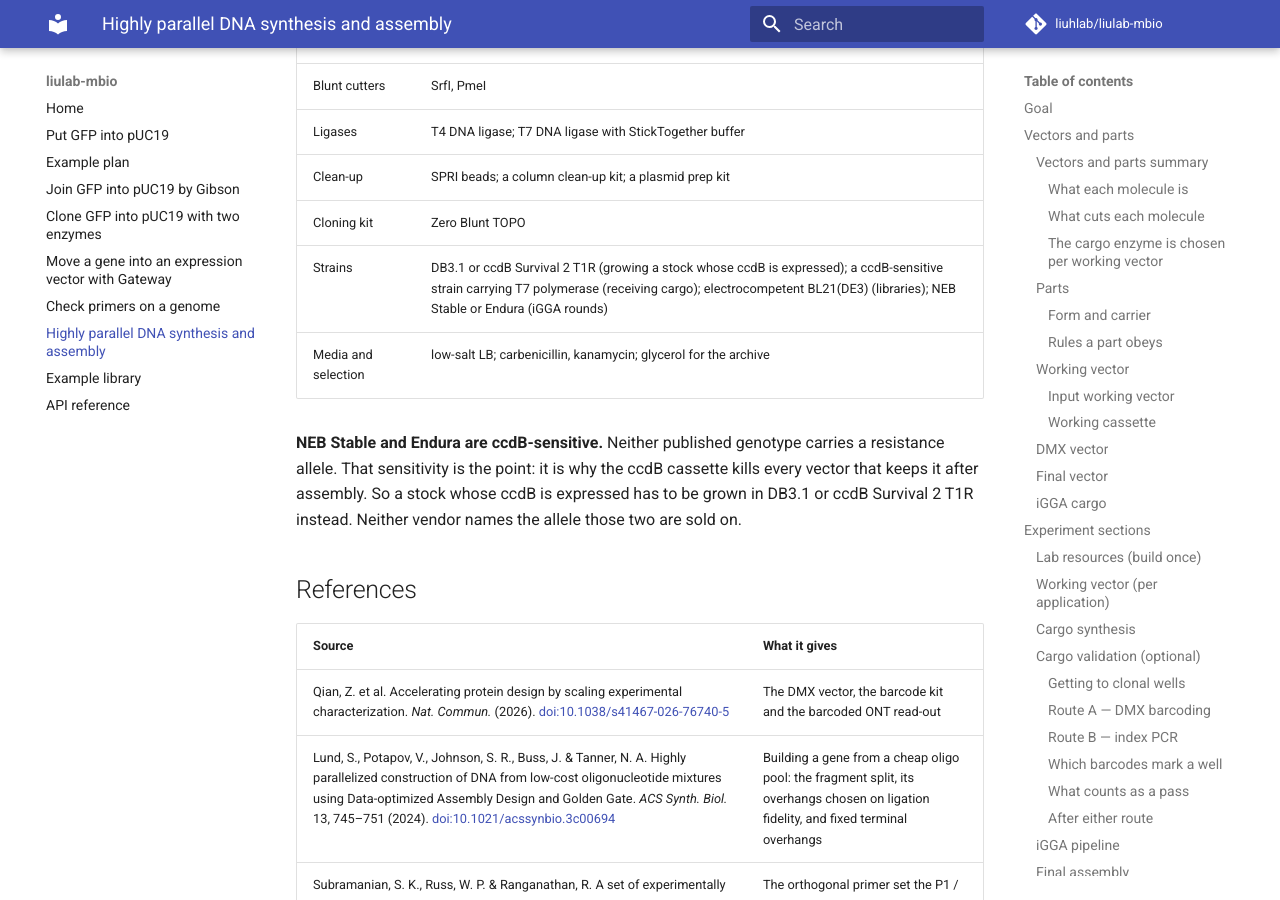
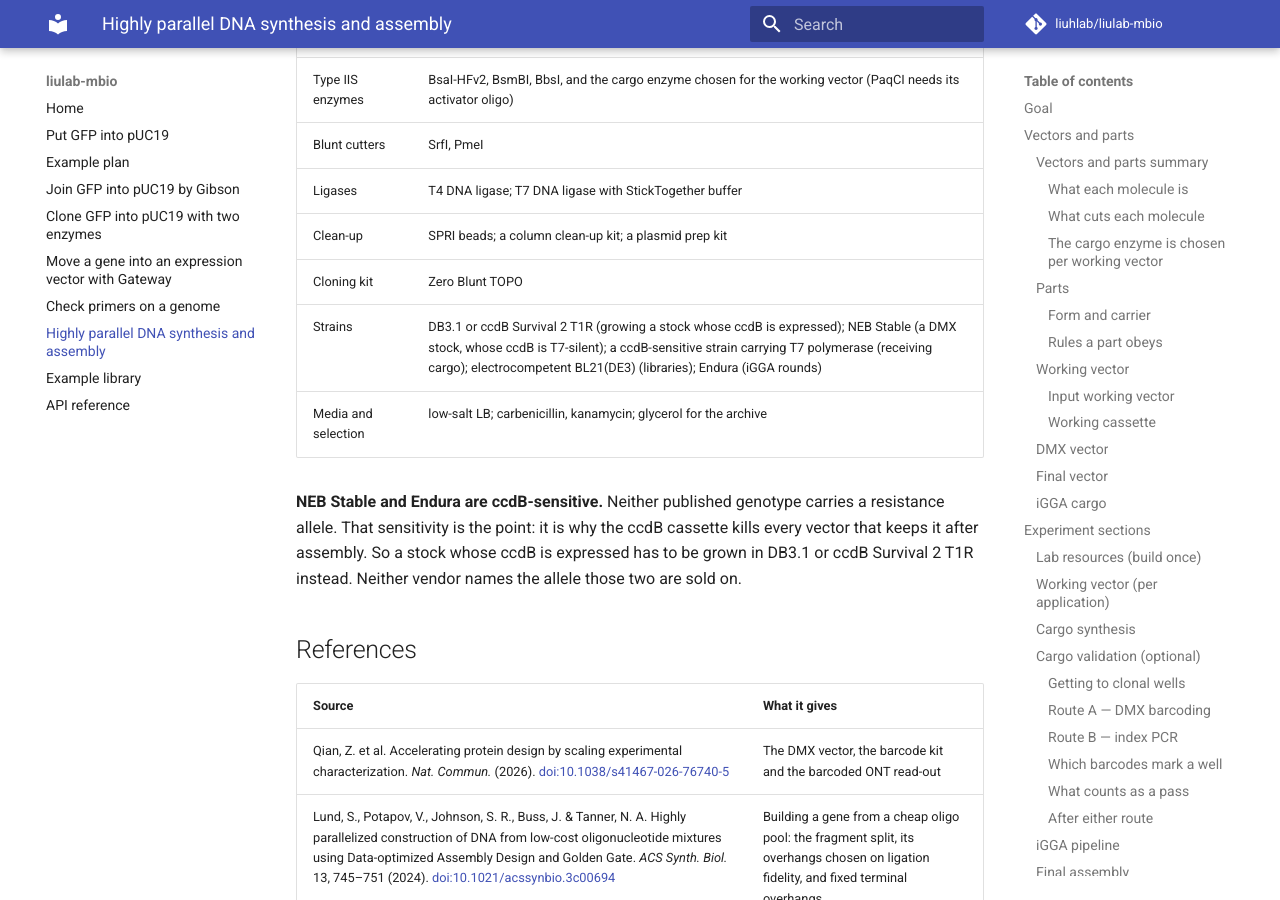
Before and after one commit to liuhlab/liulab-mbio, an MkDocs documentation site: the page built from docs/synthesis-and-assembly.md, in a window 1280 px wide and 900 px high, scrolled down 14059 px. Built offline with MkDocs 1.6.1 and Material for MkDocs 9.7.7, drawn with Linux system fonts in a browser that asks for light colours; comment, search, counter and statistics services are not loaded; some of the changed text lies outside the part shown.

Commit message:
Keep NEB Stable's own role, and name the cassette's promoter
The strain row had moved NEB Stable to the iGGA rounds, which no source says.
Its documented job is growing a DMX stock, whose ccdB is T7-silent — the row
now says so, and Endura keeps the rounds.

#287 chose J23119 with a B0034 RBS and no page recorded it, which left the
working cassette reading `[promoter+ccdB]` with no promoter named.

Co-Authored-By: Claude Opus 5 <noreply@anthropic.com>

```diff
--- a/docs/synthesis-and-assembly.md
+++ b/docs/synthesis-and-assembly.md
@@ -119,6 +119,8 @@ where the answer is already known.
   - no C part: `[BsmBI.AGGA.CE]─[promoter+ccdB]─[CE.TTCC]─GG─[CTAA.BsmBI]`
   - neither: `[BsmBI.TATG]─GG─[AGGA.CE]─[promoter+ccdB]─[CE.TTCC]─GG─[CTAA.BsmBI]`
   - All four expose `AGGA`/`TTCC` for the cargo; a skipped side adds one Gly
+- The cassette's promoter is `J23119` with a `B0034` RBS, so it counter-selects in any
+  ccdB-sensitive strain. The DMX cassette's T7 arrangement below does not
 
 ### DMX vector
 
@@ -397,7 +399,7 @@ and `docs/research/synthesis-and-assembly-barcode-kit.md`.
 | Ligases | T4 DNA ligase; T7 DNA ligase with StickTogether buffer |
 | Clean-up | SPRI beads; a column clean-up kit; a plasmid prep kit |
 | Cloning kit | Zero Blunt TOPO |
-| Strains | DB3.1 or ccdB Survival 2 T1R (growing a stock whose ccdB is expressed); a ccdB-sensitive strain carrying T7 polymerase (receiving cargo); electrocompetent BL21(DE3) (libraries); NEB Stable or Endura (iGGA rounds) |
+| Strains | DB3.1 or ccdB Survival 2 T1R (growing a stock whose ccdB is expressed); NEB Stable (a DMX stock, whose ccdB is T7-silent); a ccdB-sensitive strain carrying T7 polymerase (receiving cargo); electrocompetent BL21(DE3) (libraries); Endura (iGGA rounds) |
 | Media and selection | low-salt LB; carbenicillin, kanamycin; glycerol for the archive |
 
 **NEB Stable and Endura are ccdB-sensitive.** Neither published genotype carries a resistance
```
